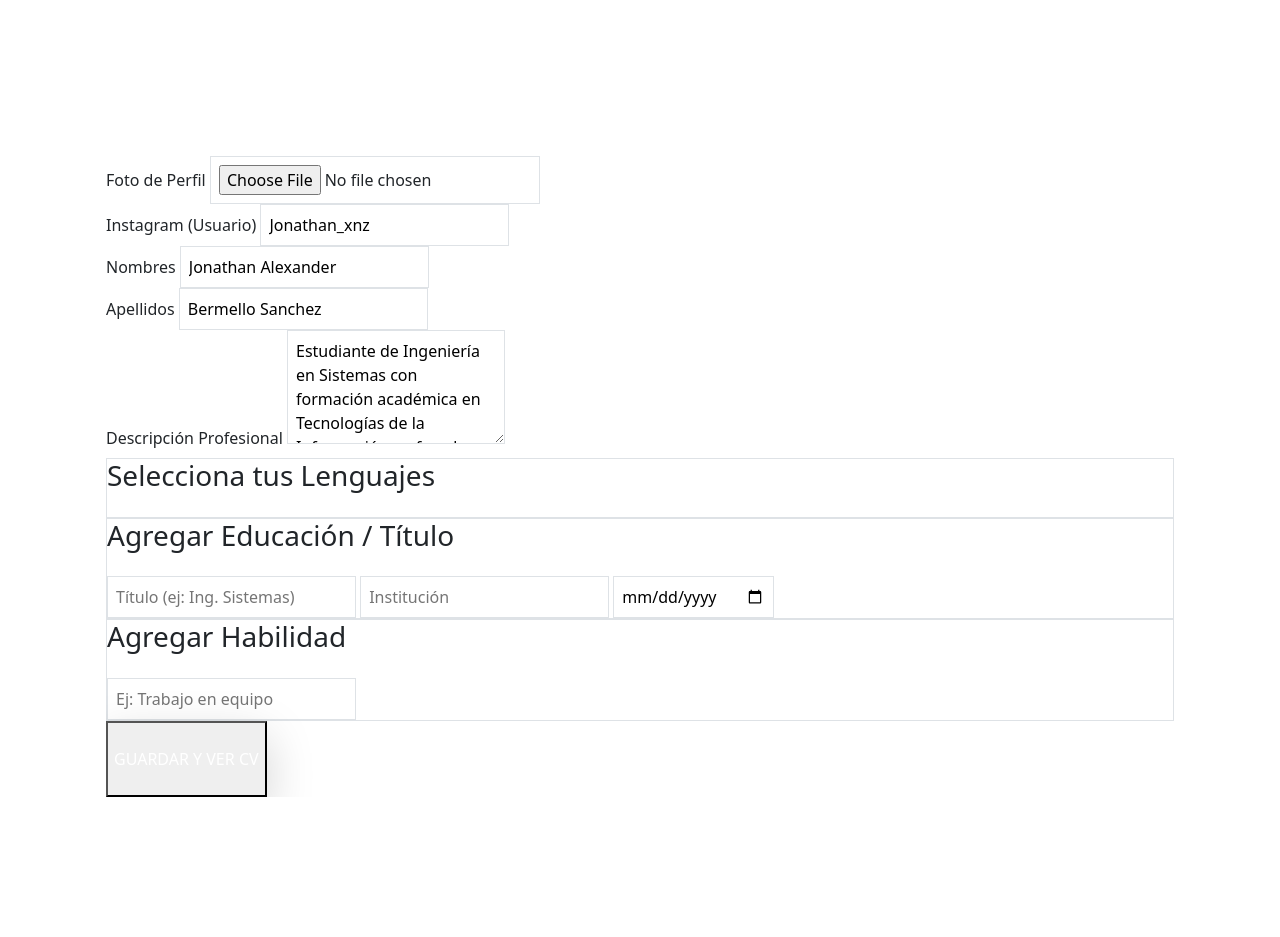
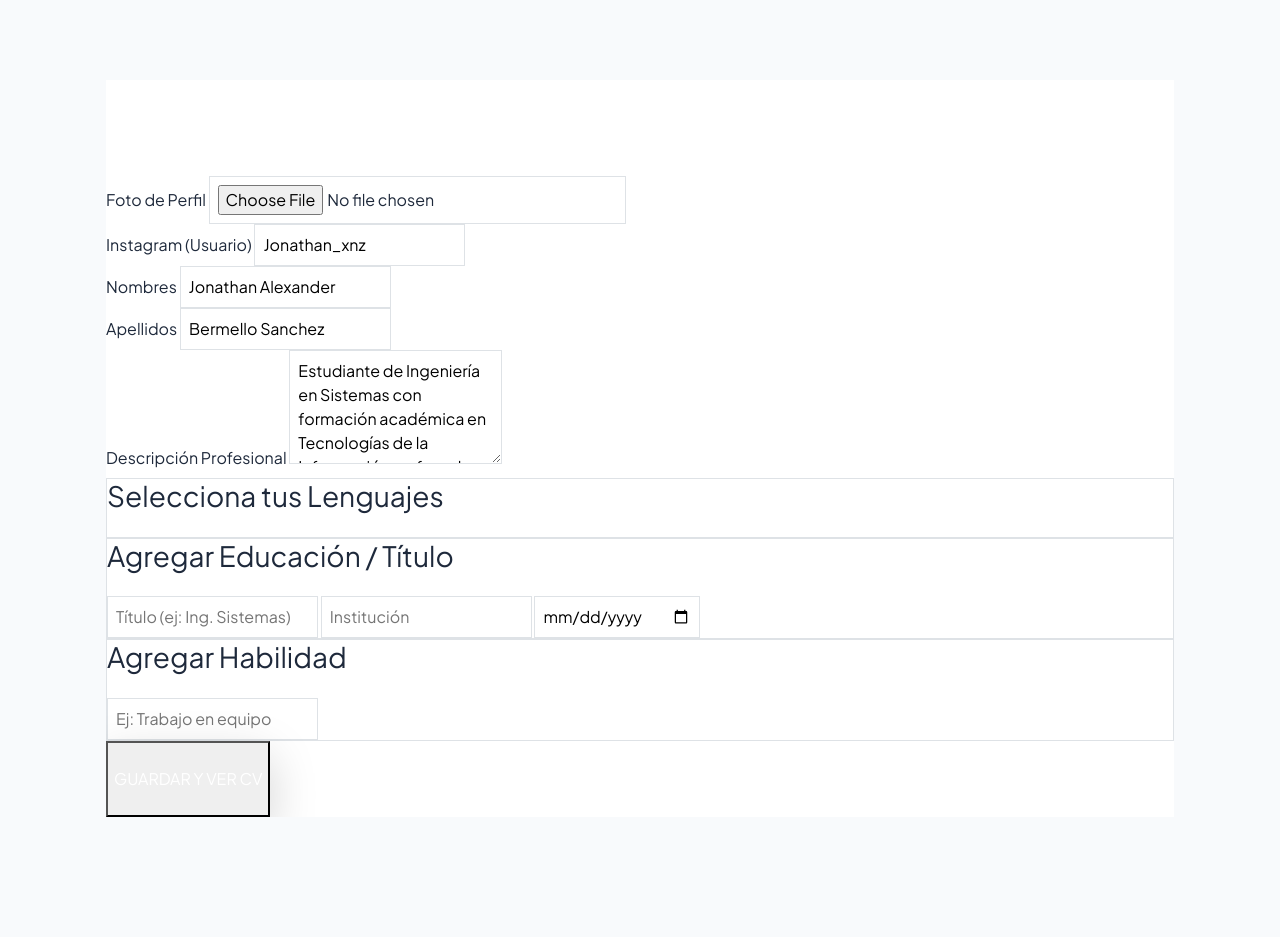
Before and after one commit to JABS34/hojadevida, a Django app: page /dashboard/ in a window 1280 px wide. Before the commit the page ends 797 px from the top, so only its background shows below. Run offline with Django 5.2, Linux system fonts and the light colour scheme; a user stored in the database is signed in; data comes from the database, SQL or seed files in the repository.

Commit message:
Update base.html

```diff
--- a/tasks/templates/base.html
+++ b/tasks/templates/base.html
@@ -4,33 +4,45 @@
     <meta charset="UTF-8">
     <meta http-equiv="X-UA-Compatible" content="IE=edge">
     <meta name="viewport" content="width=device-width, initial-scale=1.0">
-    <title>Django Portfolio</title>
+    <title>Django Portfolio | Pro Edition</title>
 
-    <link href="https://cdn.jsdelivr.net/npm/bootstrap@5.3.0/dist/css/bootstrap.min.css"
-          rel="stylesheet"
-          crossorigin="anonymous">
+    <link href="https://fonts.googleapis.com/css2?family=Plus+Jakarta+Sans:wght@400;600;800&display=swap" rel="stylesheet">
+    <link rel="stylesheet" href="https://cdnjs.cloudflare.com/ajax/libs/animate.css/4.1.1/animate.min.css"/>
+    <link rel="stylesheet" href="https://cdnjs.cloudflare.com/ajax/libs/font-awesome/6.0.0/css/all.min.css">
+    <link href="https://cdn.jsdelivr.net/npm/bootstrap@5.3.0/dist/css/bootstrap.min.css" rel="stylesheet">
 
     <style>
+        :root {
+            --primary: #1e3a8a;
+            --accent: #3b82f6;
+        }
         body {
-            background-color: #ffffff;
-            margin: 0;
-            padding: 0;
+            font-family: 'Plus Jakarta Sans', sans-serif;
+            background-color: #f8fafc;
+            color: #1e293b;
+            overflow-x: hidden;
         }
-        /* Espaciado superior para que el contenido no quede pegado al borde del navegador */
         main {
-            padding-top: 30px;
-            padding-bottom: 30px;
+            padding-top: 40px;
+            padding-bottom: 60px;
+        }
+        /* Animación suave para cambios de página */
+        .page-transition {
+            animation: fadeIn 0.8s ease-out;
+        }
+        @keyframes fadeIn {
+            from { opacity: 0; transform: translateY(10px); }
+            to { opacity: 1; transform: translateY(0); }
         }
     </style>
 </head>
 <body>
 
-    <main class="container">
+    <main class="container page-transition">
         {% block content %}
         {% endblock %}
     </main>
 
     <script src="https://cdn.jsdelivr.net/npm/bootstrap@5.3.0/dist/js/bootstrap.bundle.min.js"></script>
-
 </body>
 </html>
```
